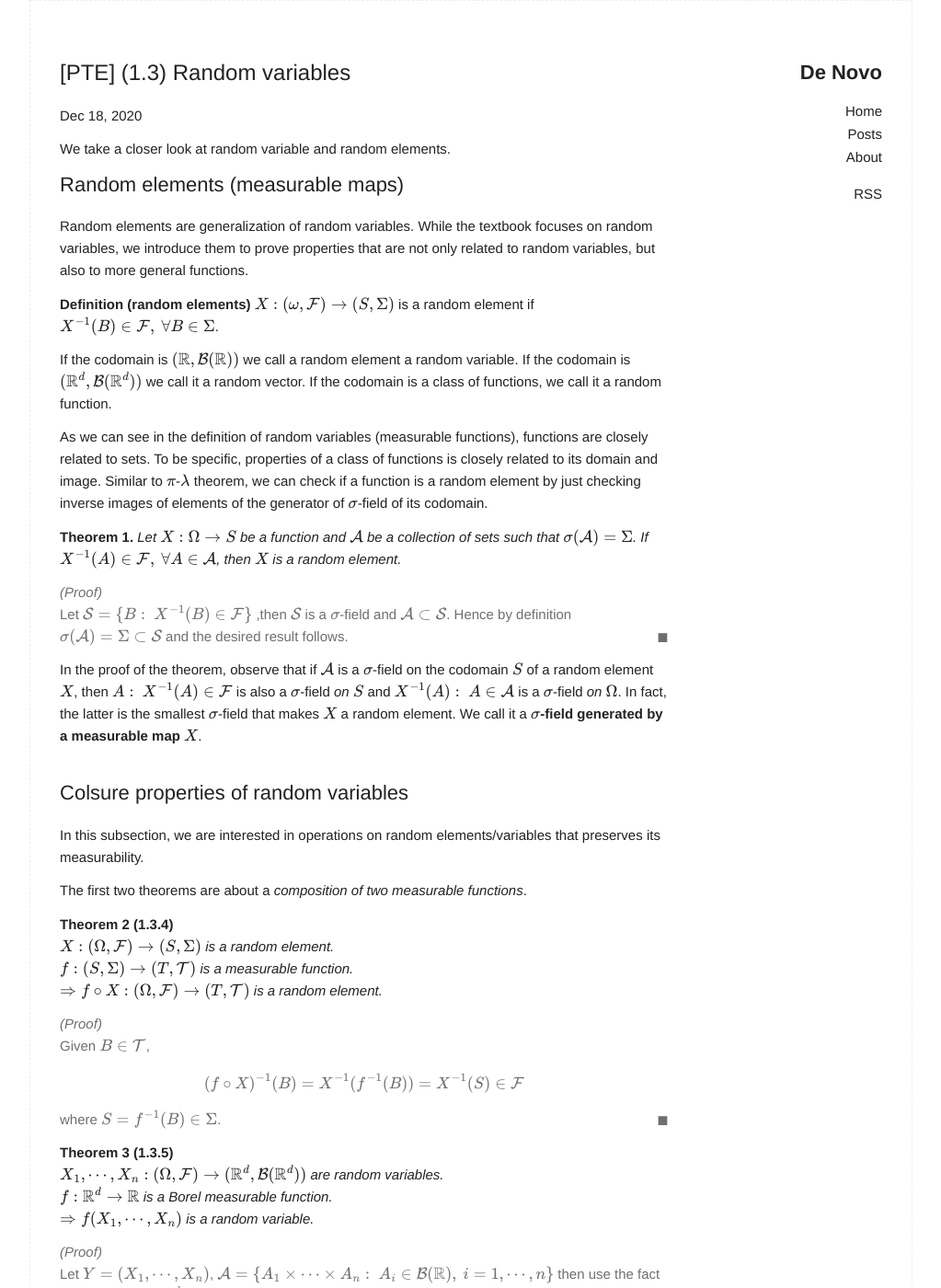
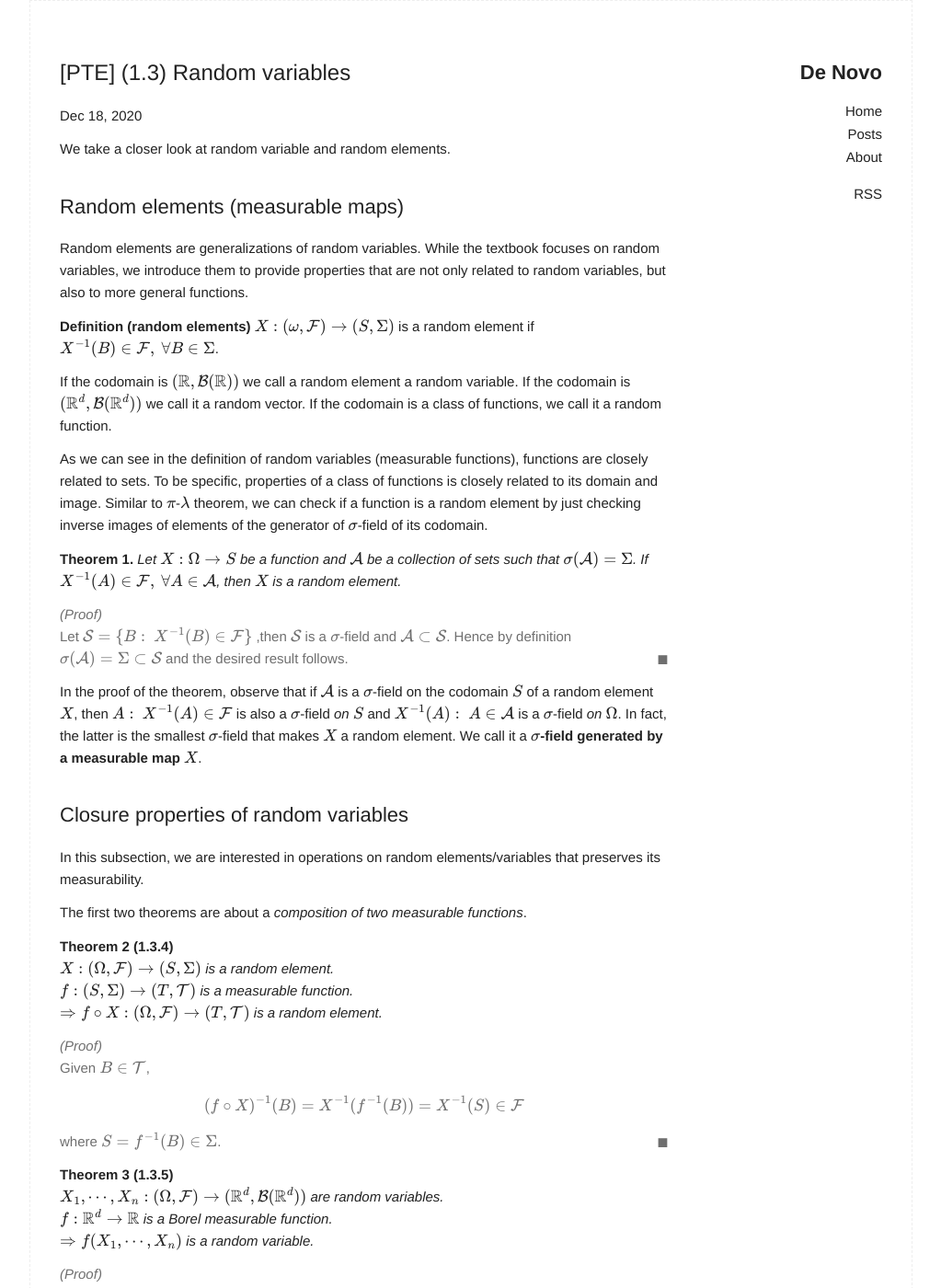
Before and after one commit to naturale0/naturale0.github.io, a Jekyll site: the page built from _posts/2020-12-18-[PTE] 1.3 Random variables.md, in a window 1280 px wide and 1400 px high. Shown: the whole window at 92% size, without its empty margins (128-1151 px from the left). Built offline with Jekyll 4.4.1, drawn with Linux system fonts in a browser that asks for light colours; formulas are drawn with MathJax 3; comment, search, counter and statistics services are not loaded.

Commit message:
fix typo

```diff
--- a/_posts/2020-12-18-[PTE] 1.3 Random variables.md
+++ b/_posts/2020-12-18-[PTE] 1.3 Random variables.md
@@ -5,11 +5,11 @@ date:   2020-12-18 22:42:00 +0900
 categories: [probability]
 ---
 
-We take a closer look at random variable and random elements.
+We take a closer look at random variable and random elements. <br><br>
 
 ## Random elements (measurable maps)
 
-Random elements are generalization of random variables. While the textbook focuses on random variables, we introduce them to prove properties that are not only related to random variables, but also to more general functions.
+Random elements are generalizations of random variables. While the textbook focuses on random variables, we introduce them to provide properties that are not only related to random variables, but also to more general functions.
 
 <div class="definition" text="random elements">
 $X: (\omega, \mathcal{F}) \to (S, \Sigma)$ is a random element if $X^{-1}(B) \in \mathcal{F},~ \forall B \in \Sigma$.
@@ -28,7 +28,7 @@ Let $\mathcal{S}=\{B:~ X^{-1}(B) \in \mathcal{F}\}$ ,then $\mathcal{S}$ is a $\s
 
 In the proof of the theorem, observe that if $\mathcal{A}$ is a $\sigma$-field on the codomain $S$ of a random element $X$, then $\{A:~ X^{-1}(A)\in\mathcal{F}\}$ is also a $\sigma$-field *on $S$* and $\{X^{-1}(A):~ A\in\mathcal{A}\}$ is a $\sigma$-field *on $\Omega$*. In fact, the latter is the smallest $\sigma$-field that makes $X$ a random element. We call it a **$\sigma$-field generated by a measurable map $X$**. <br><br>
 
-## Colsure properties of random variables
+## Closure properties of random variables
 
 In this subsection, we are interested in operations on random elements/variables that preserves its measurability.
 
```
Also changed, not shown: 2 other files.
